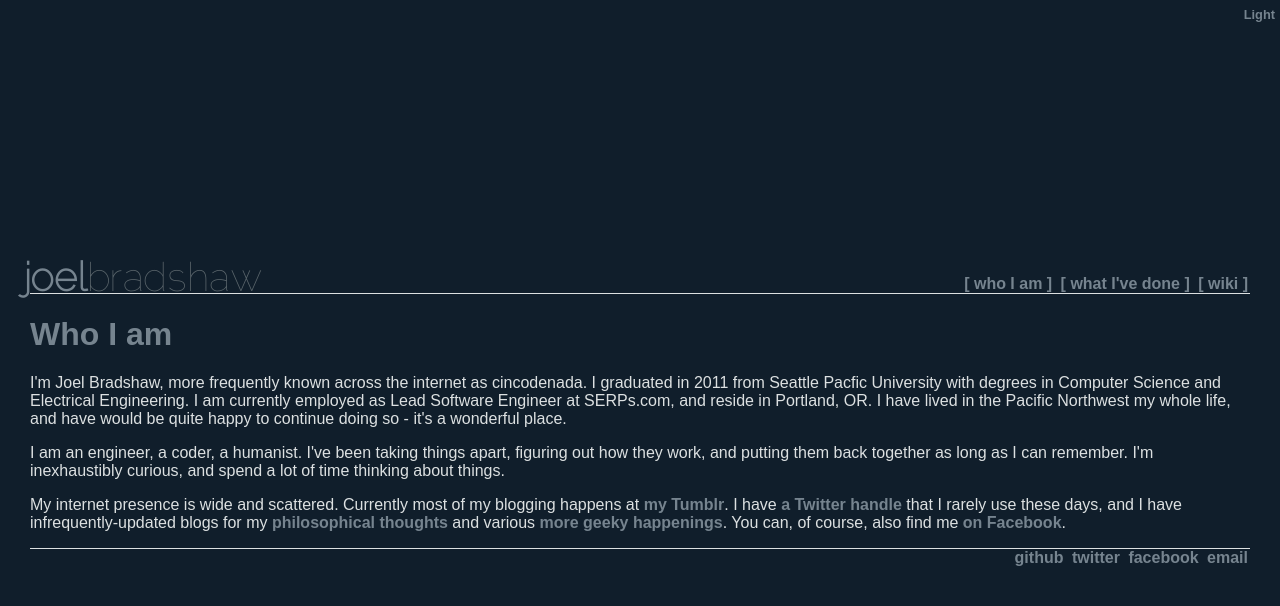
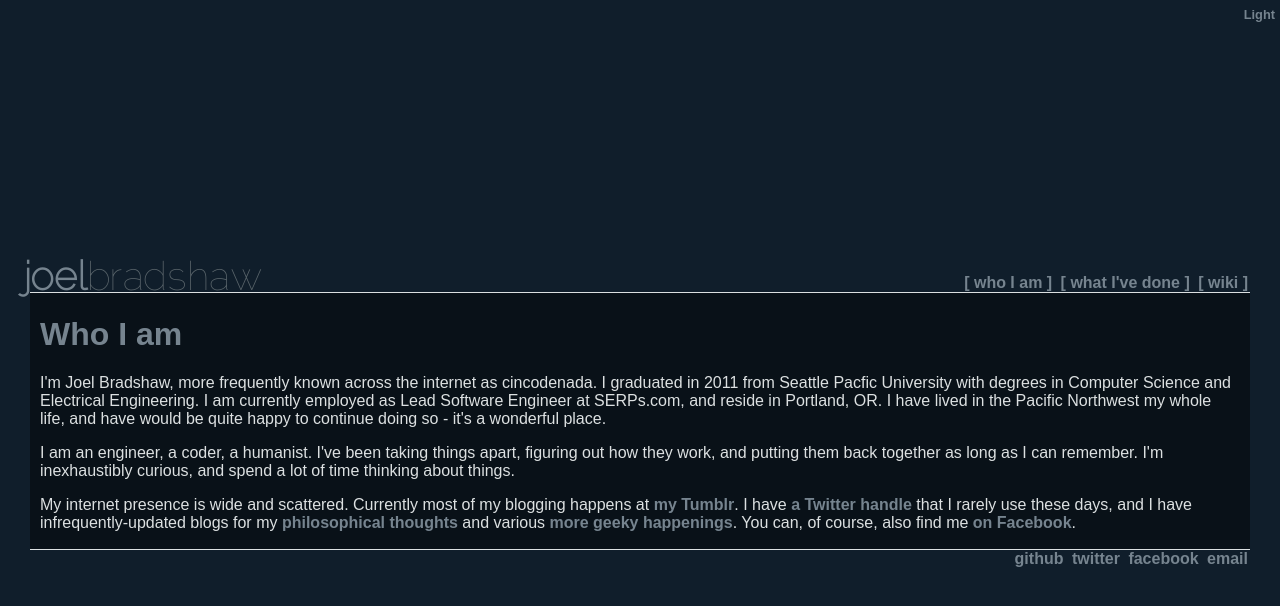
Before and after one commit to cincodenada/portfolio, a PHP site: page /about in a window 1280 px wide. Shown: the top 606 px of the page. Run offline with PHP 8.4, Linux system fonts and the light colour scheme; some libraries are stand-ins or nearby versions.

Commit message:
Steal light background from xkcd, add bg to main div

```diff
--- a/css/dark.css
+++ b/css/dark.css
@@ -13,6 +13,8 @@ body.dark {
     color: #76848f; }
   body.dark #title_second {
     color: #5a656b; }
+  body.dark div[role='main'] {
+    background: #091118; }
   body.dark .curpage {
     color: #dce0e1; }
   body.dark header, body.dark footer {
--- a/css/style.css
+++ b/css/style.css
@@ -67,7 +67,7 @@ a:hover, a:active {
 
 body {
   font-family: sans-serif;
-  background-color: #f0eeff;
+  background-color: #eaedf4;
   color: #444; }
 
 h1, h2, h3, h4, h5 {
@@ -92,6 +92,10 @@ h1, h2, h3, h4, h5 {
 #wrapper {
   text-align: left;
   margin: 0px 30px; }
+
+div[role='main'] {
+  padding: 1px 10px;
+  background: white; }
 
 header {
   border-bottom: 1px solid #274f92;
@@ -186,6 +190,8 @@ body.dark {
     color: #76848f; }
   body.dark #title_second {
     color: #5a656b; }
+  body.dark div[role='main'] {
+    background: #091118; }
   body.dark .curpage {
     color: #dce0e1; }
   body.dark header, body.dark footer {
--- a/scss/dark.scss
+++ b/scss/dark.scss
@@ -24,6 +24,8 @@ body.dark {
   #title_main { color: $primary; }
   #title_second { color: $secondary; }
 
+  div[role='main'] { background: darken($background, 5%); }
+
   .curpage { color: $highlight; }
 
   header, footer {
--- a/scss/style.scss
+++ b/scss/style.scss
@@ -3,7 +3,7 @@ $primary: #123A70;
 $highlight: #274F92;
 $secondary: #999999;
 $splash: #FB571A;
-$background: #f0eeff;
+$background: lighten(#96A8C8,25%);  //Stolen from xkcd
 
 /* Basics/resets */
 html, body { height: 100%; margin: 0; padding: 0;}
@@ -99,6 +99,11 @@ h1, h2, h3, h4, h5 {
 #wrapper {
   text-align:left;
   margin: 0px 30px;
+}
+
+div[role='main'] {
+    padding: 1px 10px;
+    background: white;
 }
 
 header {
```
